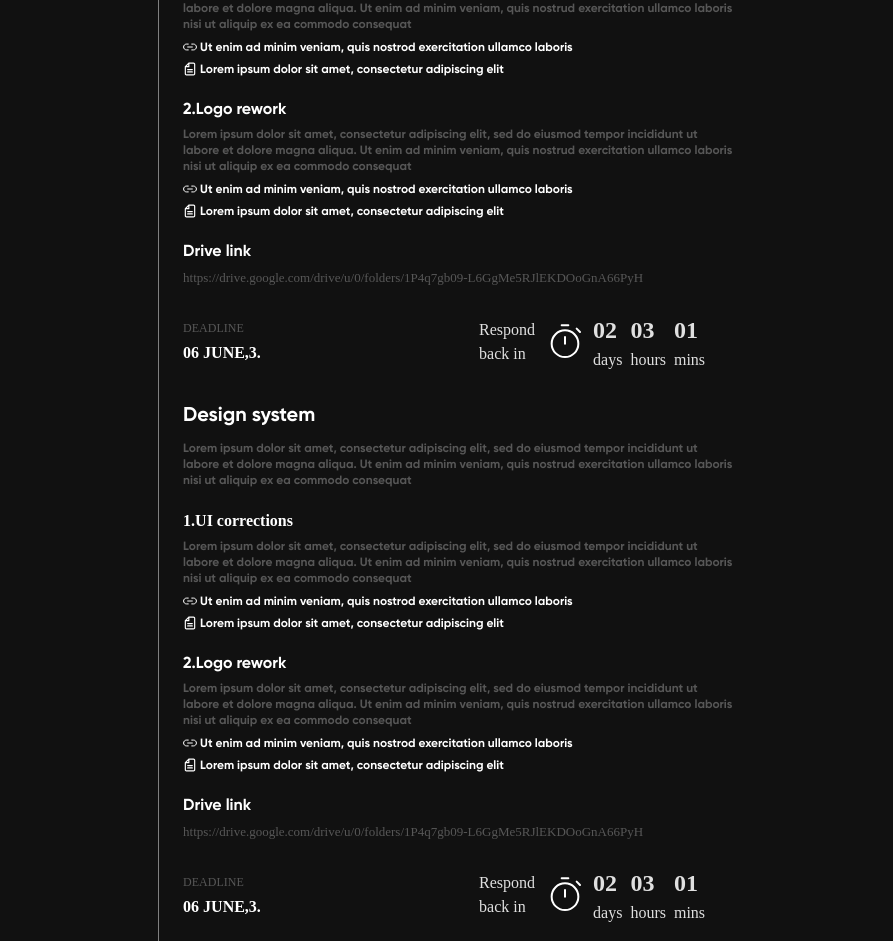
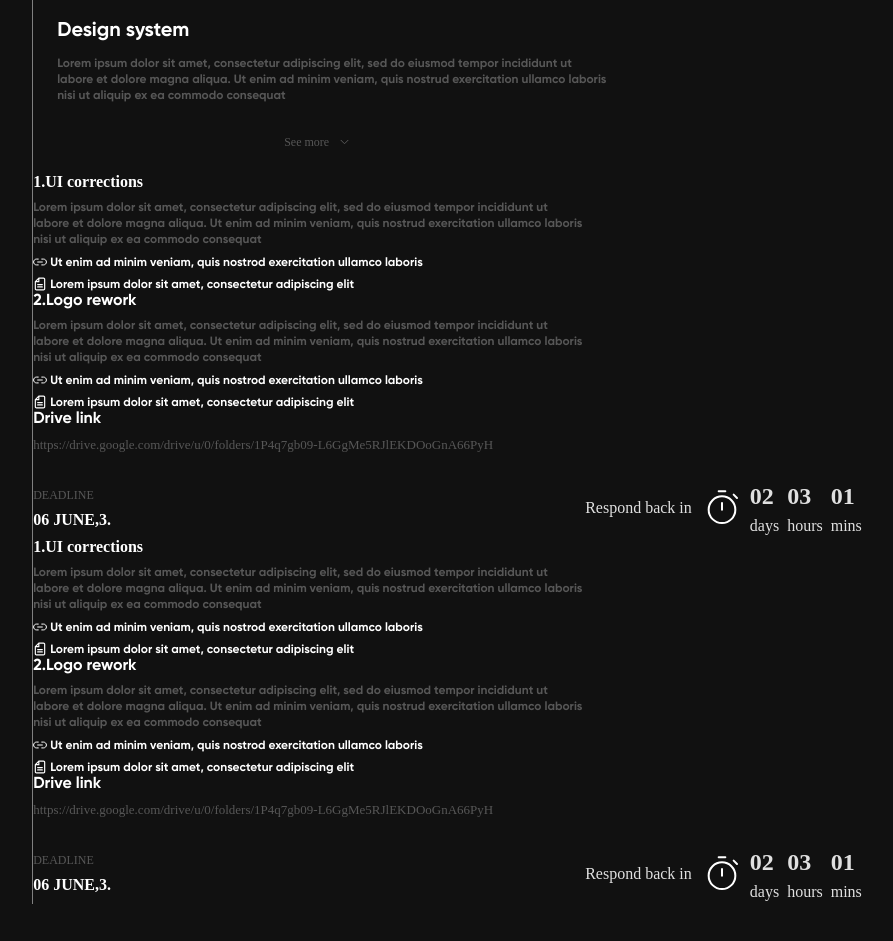
Before and after one commit to chieftain-defutura/Dewallstreet-Timesheet, a React (Vite) app: page /Taskpage in a window 1280 px wide. Shown: the part 280-1221 px from the top of the page, without its empty margins (233-1126 px from the left). After the commit the page ends 1184 px from the top, so only its background shows below. Built offline with nearby package versions, Linux system fonts and the light colour scheme.

Commit message:
pull main

```diff
--- a/src/components/Taskboard/Log/Logos.js
+++ b/src/components/Taskboard/Log/Logos.js
@@ -22,6 +22,10 @@ export const Designlist = [
     Day: "days",
     Hour: "hours",
     Min: "mins",
+    Click: "See more",
+    Onclick: "See less",
+    Up: "uparrow",
+    down: "downarrow",
   },
   {
     Title: "Design system",
@@ -44,5 +48,9 @@ export const Designlist = [
     Day: "days",
     Hour: "hours",
     Min: "mins",
+    Click: "See more",
+    Onclick: "See less",
+    Up: "uparrow",
+    down: "downarrow",
   },
 ];
--- a/src/components/Taskboard/Log/Logs.css
+++ b/src/components/Taskboard/Log/Logs.css
@@ -93,7 +93,7 @@
   font-weight: 500;
   line-height: 16px;
 }
-.correction {
+/* .correction {
   display: flex;
   flex-direction: column;
   gap: 8px;
@@ -106,8 +106,8 @@
   font-style: normal;
   font-weight: 600;
   line-height: 18px;
-}
-.design_link {
+} */
+/* .design_link {
   display: flex;
   align-items: center;
   gap: 3px;
@@ -123,9 +123,9 @@
 .design_link > img {
   width: 14px;
   height: 14px;
-}
+} */
 
-.design_file {
+/* .design_file {
   display: flex;
   align-items: center;
   gap: 3px;
@@ -141,7 +141,7 @@
   font-style: normal;
   font-weight: 500;
   line-height: normal;
-}
+} */
 .task_title {
   display: flex;
   flex-direction: column;
@@ -149,15 +149,15 @@
   gap: 16px;
   width: 552px;
 }
-.correction > p {
+/* .correction > p {
   color: var(--labler-tight, #575757);
   font-family: "Gilroy-Bold";
   font-size: 12px;
   font-style: normal;
   font-weight: 500;
   line-height: 16px;
-}
-.rework > h2 {
+} */
+/* .rework > h2 {
   color: var(--canvas, #fff);
   font-family: "Gilroy-Bold";
   font-size: 16px;
@@ -172,8 +172,8 @@
   font-style: normal;
   font-weight: 500;
   line-height: 16px;
-}
-.link_drive > h1 {
+} */
+/* .link_drive > h1 {
   color: var(--canvas, #fff);
   font-family: "Gilroy-Bold";
   font-size: 16px;
@@ -184,17 +184,16 @@
 .link_drive > p {
   font-size: 13px;
   color: var(--labler-tight, #575757);
-}
-#time {
+} */
+/* #time {
   color: var(--labler-tight, #575757);
   text-align: center;
-  font-family: " Gilroy-Bold";
+  font-family: Gilroy;
   font-size: 12px;
   font-style: normal;
   font-weight: 500;
   line-height: normal;
   text-transform: uppercase;
-  text-align: center;
 }
 #days {
   color: var(--canvas, #fff);
@@ -203,8 +202,8 @@
   font-style: normal;
   font-weight: 600;
   line-height: 18px;
-}
-.rework {
+} */
+/* .rework {
   display: flex;
   flex-direction: column;
   width: 552px;
@@ -223,8 +222,8 @@
   width: 552px;
   gap: 8px;
   align-items: flex-start;
-}
-.design_respond {
+} */
+/* .design_respond {
   display: flex;
   gap: 10px;
   align-items: center;
@@ -241,4 +240,20 @@
   display: flex;
   flex-direction: column;
   gap: 24px;
+} */
+.arrows > button {
+  display: flex;
+  color: var(--labler-tight, #575757);
+  font-family: " Gilroy-Bold";
+  font-size: 12px;
+  font-style: normal;
+  font-weight: 500;
+  line-height: normal;
+  gap: 8px;
+  border: none;
+  background-color: rgba(0, 0, 0, 0);
 }
+.arrows {
+  display: flex;
+  justify-content: center;
+}
--- a/src/components/Taskboard/Log/Logs.jsx
+++ b/src/components/Taskboard/Log/Logs.jsx
@@ -1,13 +1,14 @@
 /** @format */
 
-import React from "react";
-import linkimage from "../../../assets/icons/link.svg";
-import documentimage from "../../../assets/icons/document.svg";
-import clockimage from "../../../assets/icons/timer.svg";
+import React, { useState } from "react";
+import downarrow from "../../../assets/icons/chevron-down.svg";
 import { Designlist } from "./Logos";
 import "./Logs.css";
+import Seeless from "../../see more/seemore";
 
 const Designpage = () => {
+  const [Seemore, setSeemore] = useState(false);
+
   const RenderDesignpage = Designlist.map((Designtype) => {
     return (
       <div className="task_system">
@@ -15,59 +16,11 @@ const Designpage = () => {
           <h1>{Designtype.Title}</h1>
           <p>{Designtype.Para}</p>
         </div>
-        <div className="correction">
-          <h2>{Designtype.Subtitle}</h2>
-          <p>{Designtype.Para}</p>
-          <div className="design_link">
-            <img src={linkimage} alt="Linkimage" />
-            <h4>{Designtype.bio}</h4>
-          </div>
-          <div className="design_file">
-            <img src={documentimage} alt="documentimage" />
-            <h4>{Designtype.Filebio}</h4>
-          </div>
-        </div>
-        <div className="rework">
-          <h2>{Designtype.Logo}</h2>
-          <p>{Designtype.Para}</p>
-          <div className="design_link">
-            <img src={linkimage} alt="Linkimage" />
-            <h4>{Designtype.bio}</h4>
-          </div>
-          <div className="design_file">
-            <img src={documentimage} alt="documentimage" />
-            <h4>{Designtype.Filebio}</h4>
-          </div>
-        </div>
-        <div className="link_time">
-          <div className="link_drive">
-            <h1 id="linkheading">{Designtype.Linktitle}</h1>
-            <p>{Designtype.Link}</p>
-          </div>
-          <div className="time_respond">
-            <div className="day_time">
-              <h1 id="time">{Designtype.Timing}</h1>
-              <h1 id="days">{Designtype.Date}</h1>
-            </div>
-            <div className="design_respond">
-              <p>{Designtype.Respond}</p>
-              <div className="design_clock">
-                <img src={clockimage} alt="" />
-                <div className="design_days">
-                  <h2>{Designtype.Two}</h2>
-                  <p>{Designtype.Day}</p>
-                </div>
-                <div className="design_hours">
-                  <h2>{Designtype.Three}</h2>
-                  <p>{Designtype.Hour}</p>
-                </div>
-                <div className="design_min">
-                  <h2>{Designtype.One}</h2>
-                  <p>{Designtype.Min}</p>
-                </div>
-              </div>
-            </div>
-          </div>
+        <div className="arrows">
+          <button onClick={() => setSeemore(false)}>
+            {Designtype.Click}
+            {<img src={downarrow} alt="" />}
+          </button>
         </div>
       </div>
     );
--- a/src/components/Taskboard/index.jsx
+++ b/src/components/Taskboard/index.jsx
@@ -4,11 +4,13 @@ import React from "react";
 import Homeheader from "../Header/Homeheader";
 import Assigntasks from "../Assigntasks/assigntasks";
 import Designpage from "./Log/Logs";
+import Seeless from "../see more/seemore";
 
 const Taskboard = () => {
   return (
     <div>
       <Designpage />
+      <Seeless />
     </div>
   );
 };
--- /dev/null
+++ b/src/components/see more/seemore.css
@@ -0,0 +1,146 @@
+/** @format */
+.correction {
+  display: flex;
+  flex-direction: column;
+  gap: 8px;
+  width: 552px;
+}
+.correction > h2 {
+  color: var(--canvas, #fff);
+  font-family: " Gilroy-Bold";
+  font-size: 16px;
+  font-style: normal;
+  font-weight: 600;
+  line-height: 18px;
+}
+.design_link {
+  display: flex;
+  align-items: center;
+  gap: 3px;
+}
+.design_link > h4 {
+  color: var(--canvas, #fff);
+  font-family: "Gilroy-Bold";
+  font-size: 12px;
+  font-style: normal;
+  font-weight: 500;
+  line-height: normal;
+}
+.design_link > img {
+  width: 14px;
+  height: 14px;
+}
+
+.design_file {
+  display: flex;
+  align-items: center;
+  gap: 3px;
+}
+.design_file > img {
+  width: 14px;
+  height: 14px;
+}
+.design_file > h4 {
+  color: var(--canvas, #fff);
+  font-family: "Gilroy-Bold";
+  font-size: 12px;
+  font-style: normal;
+  font-weight: 500;
+  line-height: normal;
+}
+.correction > p {
+  color: var(--labler-tight, #575757);
+  font-family: "Gilroy-Bold";
+  font-size: 12px;
+  font-style: normal;
+  font-weight: 500;
+  line-height: 16px;
+}
+.rework > h2 {
+  color: var(--canvas, #fff);
+  font-family: "Gilroy-Bold";
+  font-size: 16px;
+  font-style: normal;
+  font-weight: 600;
+  line-height: 18px;
+}
+.rework > p {
+  color: var(--labler-tight, #575757);
+  font-family: "Gilroy-Bold";
+  font-size: 12px;
+  font-style: normal;
+  font-weight: 500;
+  line-height: 16px;
+}
+.link_drive > h1 {
+  color: var(--canvas, #fff);
+  font-family: "Gilroy-Bold";
+  font-size: 16px;
+  font-style: normal;
+  font-weight: 600;
+  line-height: 18px;
+}
+.link_drive > p {
+  font-size: 13px;
+  color: var(--labler-tight, #575757);
+}
+#time {
+  color: var(--labler-tight, #575757);
+  text-align: center;
+  font-family: Gilroy;
+  font-size: 12px;
+  font-style: normal;
+  font-weight: 500;
+  line-height: normal;
+  text-transform: uppercase;
+}
+#days {
+  color: var(--canvas, #fff);
+  font-family: " Gilroy-Bold";
+  font-size: 16px;
+  font-style: normal;
+  font-weight: 600;
+  line-height: 18px;
+}
+.rework {
+  display: flex;
+  flex-direction: column;
+  width: 552px;
+  gap: 8px;
+}
+.link_drive {
+  display: flex;
+  flex-direction: column;
+  width: 552px;
+  gap: 8px;
+  cursor: pointer;
+}
+.day_time {
+  display: flex;
+  flex-direction: column;
+  width: 552px;
+  gap: 8px;
+  align-items: flex-start;
+}
+.design_respond {
+  display: flex;
+  gap: 10px;
+  align-items: center;
+}
+.design_clock {
+  display: flex;
+  gap: 8px;
+}
+.time_respond {
+  display: flex;
+  align-items: center;
+}
+.link_time {
+  display: flex;
+  flex-direction: column;
+  gap: 24px;
+}
+.see_more {
+  display: flex;
+  flex-direction: column;
+}
--- /dev/null
+++ b/src/components/see more/seemore.jsx
@@ -0,0 +1,84 @@
+/** @format */
+import React from "react";
+import "./seemore.css";
+import { Designlist } from "../Taskboard/Log/Logos";
+import linkimage from "../../assets/icons/link.svg";
+import documentimage from "../../assets/icons/document.svg";
+import clockimage from "../../assets/icons/timer.svg";
+import Button from "../Button";
+
+const Seeless = () => {
+  const Renderseemore = Designlist.map((Designtype) => {
+    return (
+      <div>
+        <div className="see_more">
+          <div className="correction">
+            <h2>{Designtype.Subtitle}</h2>
+            <p>{Designtype.Para}</p>
+            <div className="design_link">
+              <img src={linkimage} alt="Linkimage" />
+              <h4>{Designtype.bio}</h4>
+            </div>
+            <div className="design_file">
+              <img src={documentimage} alt="documentimage" />
+              <h4>{Designtype.Filebio}</h4>
+            </div>
+          </div>
+          <div className="rework">
+            <h2>{Designtype.Logo}</h2>
+            <p>{Designtype.Para}</p>
+            <div className="design_link">
+              <img src={linkimage} alt="Linkimage" />
+              <h4>{Designtype.bio}</h4>
+            </div>
+            <div className="design_file">
+              <img src={documentimage} alt="documentimage" />
+              <h4>{Designtype.Filebio}</h4>
+            </div>
+          </div>
+          <div className="link_time">
+            <div className="link_drive">
+              <h1 id="linkheading">{Designtype.Linktitle}</h1>
+              <p>{Designtype.Link}</p>
+            </div>
+            <div className="time_respond">
+              <div className="day_time">
+                <h1 id="time">{Designtype.Timing}</h1>
+                <h1 id="days">{Designtype.Date}</h1>
+              </div>
+              <div className="design_respond">
+                <p>{Designtype.Respond}</p>
+                <div className="button_type">
+                  <div className="design_clock">
+                    <img src={clockimage} alt="" />
+                    <div className="design_days">
+                      <h2>{Designtype.Two}</h2>
+                      <p>{Designtype.Day}</p>
+                    </div>
+                    <div className="design_hours">
+                      <h2>{Designtype.Three}</h2>
+                      <p>{Designtype.Hour}</p>
+                    </div>
+                    <div className="design_min">
+                      <h2>{Designtype.One}</h2>
+                      <p>{Designtype.Min}</p>
+                    </div>
+                  </div>
+                  <div className="onclick_button">
+                    <Button />
+                  </div>
+                </div>
+              </div>
+            </div>
+          </div>
+        </div>
+      </div>
+    );
+  });
+  return (
+    <React.Fragment>
+      <div>{Renderseemore}</div>
+    </React.Fragment>
+  );
+};
+export default Seeless;
--- a/src/index.css
+++ b/src/index.css
@@ -71,11 +71,11 @@ button {
   transition: border-color 0.25s;
 }
 button:hover {
-  border-color: #646cff;
+  /* border-color: #646cff; */
 }
 button:focus,
 button:focus-visible {
-  outline: 4px auto -webkit-focus-ring-color;
+  /* outline: 4px auto -webkit-focus-ring-color; */
 }
 
 @media (prefers-color-scheme: light) {
```
Also changed, not shown: src/assets/icons/chevron-down.svg (added), src/assets/icons/chevron-up.svg (added).
